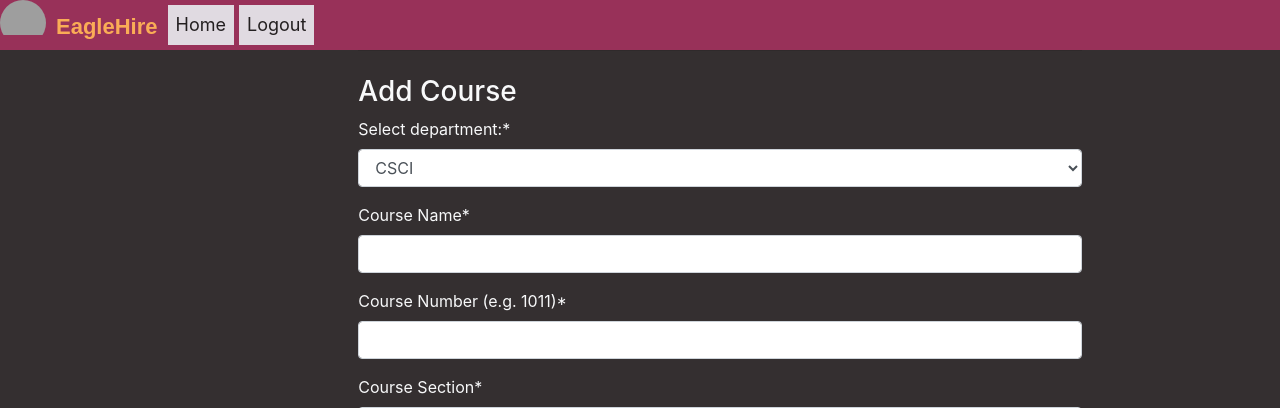
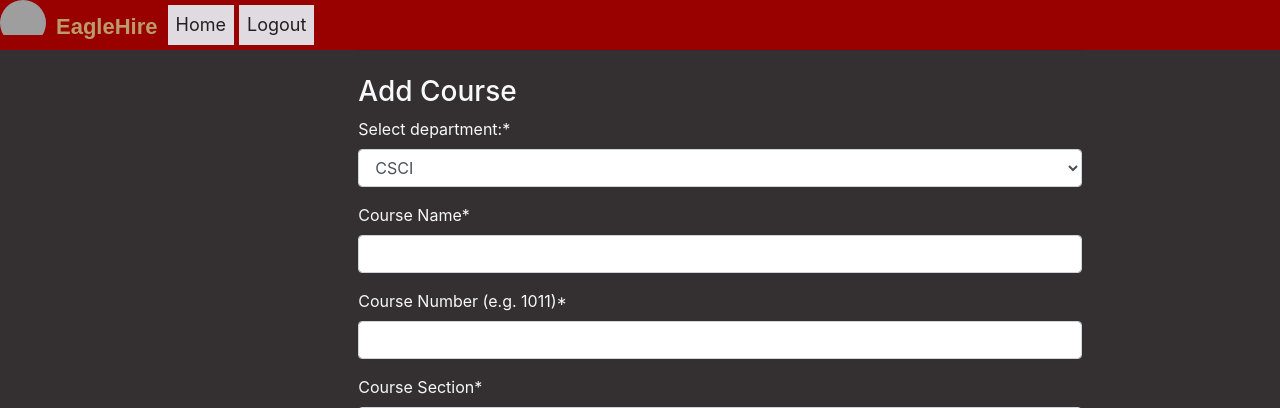
Before and after one commit to CSCI3356Spring2023/TeamFriday-, a Django app: page /create/course in a window 1280 px wide. Shown: the top 408 px of the page. Run offline with Django 4.2, Linux system fonts and the light colour scheme; the visitor is signed in with stand-in values (Sample User, id 1); some libraries are stand-ins or nearby versions; grey boxes are pictures that could not be loaded.

Commit message:
html
html

```diff
--- a/oursite/main/static/styles.css
+++ b/oursite/main/static/styles.css
@@ -16,7 +16,7 @@ body {
 .nav {
     height: 50px;
     width: 100%;
-    background-color:#983159;
+    background-color:#990000;
     position: relative;
   }
 
@@ -27,7 +27,7 @@ body {
   .nav > .nav-header > .nav-title  {
     display: inline-block;
     font-size: 22px;
-    color: #faac56;
+    color: #BC9B6A;
     font-weight: 550;
     font-family: Arial, Helvetica, sans-serif;
     padding: 10px 10px 10px 10px;
```
